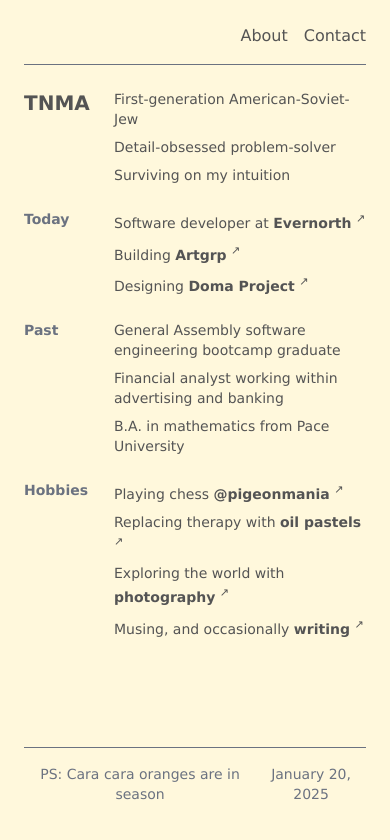
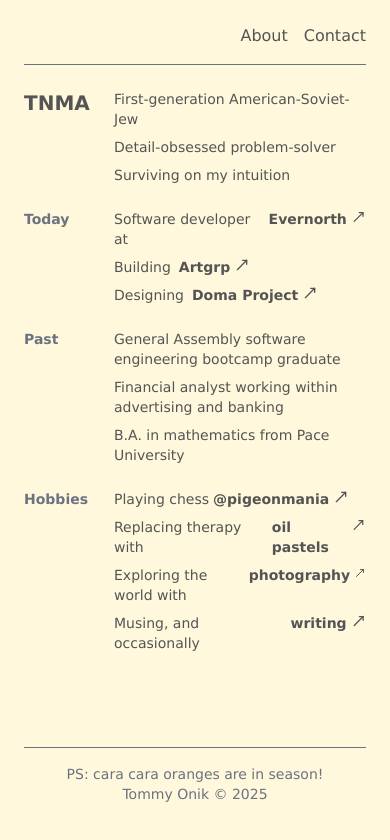
Before and after one commit to TheBerlinMan/tnma-me, a Next.js app: page / in a window 390 px wide. Shown: the top 840 px of the page. Built offline with nearby package versions, Linux system fonts and the light colour scheme.

Commit message:
styling and responsive design

```diff
--- a/app/components/EmailForm.tsx
+++ b/app/components/EmailForm.tsx
@@ -7,24 +7,24 @@ const EmailForm = () => {
     <form
       action="https://formsubmit.co/tommyonik@gmail.com"
       method="POST"
-      className="flex flex-col gap-2 items-end pr-8"
+      className="flex flex-col gap-2 items-start"
     >
       <input
         type="email"
         name="email"
         placeholder="Email"
         required
-        className="w-full bg-transparent border-2 border-black px-4 py-2 rounded"
+        className="w-full bg-transparent border border-black px-4 py-2 rounded"
       />
       <textarea
         name="message"
         placeholder="Message"
         required
-        className="w-full bg-transparent border-2 border-black px-4 py-2 rounded"
+        className="w-full bg-transparent border border-black px-4 py-2 rounded"
       />
       <button
         type="submit"
-        className="font-bold border-2 border-black px-3 py-1 mt-1 rounded"
+        className="font-bold border border-black px-3 py-1 mt-1 rounded text-black text-sm"
       >
         Submit
       </button>
--- a/app/components/Footer.tsx
+++ b/app/components/Footer.tsx
@@ -1,6 +1,6 @@
 'use client'
 
-import { getCurrentDateLong } from '@/lib/functions'
+import { getCurrentYear } from '@/lib/functions'
 import React from 'react'
 
 const Footer = () => {
@@ -9,9 +9,9 @@ const Footer = () => {
 
   const getMessage = () => {
     if (currentMonth === 0 || currentMonth === 1) { // January or February
-      return "PS: Cara cara oranges are in season";
+      return "PS: cara cara oranges are in season!";
     } else if (currentMonth >= 11 || currentMonth <= 3) { // December to April
-      return "PS: Cara cara oranges are in season";
+      return "PS: cara cara oranges are in season!";
     } else {
       return "&quot;Just keep swimming.&quot;";
     }
@@ -20,12 +20,12 @@ const Footer = () => {
   return (
     <footer className="mt-auto text-gray-500 text-sm text-center py-4">
       <hr className="border-gray-500 border-1 mb-4" />
-      <div className="flex justify-between">
+      <div className="flex justify-between flex-col sm:flex-row">
         <p className="text-gray-500 text-sm">
           {getMessage()}
         </p>
         {/* <p>© {getCurrentDateLong()}</p> */}
-        <p>{getCurrentDateLong()}</p>
+        <p>Tommy Onik © {getCurrentYear()}</p>
       </div>
     </footer>
   )
--- a/app/contact/page.tsx
+++ b/app/contact/page.tsx
@@ -2,33 +2,34 @@ import React from "react";
 import { Github, Instagram, Linkedin } from "lucide-react";
 import Link from "next/link";
 import EmailForm from "../components/EmailForm";
+
 const Contact = () => {
   return (
-    <div className="flex">
+    <div className="flex flex-col sm:flex-row gap-8">
       <div className="flex flex-col gap-3 w-1/2">
-        <h1 className="text-lg font-bold">Get in touch</h1>
-        <EmailForm />
-      </div>
-      <div className="flex flex-col gap-3 w-1/2">
-        <h1 className="text-lg font-bold">Socials</h1>
+        <h1 className="text-md font-bold">Socials</h1>
         <div className="flex flex-row gap-2">
           <Github />
           <Link href="https://github.com/TheBerlinMan" target="_blank">
-            : @theberlinman
+            @theberlinman
           </Link>
         </div>
         <div className="flex flex-row gap-2">
           <Linkedin />
           <Link href="https://www.linkedin.com/in/thomas-onik/" target="_blank">
-            : @tommyonik
+            @tommyonik
           </Link>
         </div>
         <div className="flex flex-row gap-2">
           <Instagram />
           <Link href="https://www.instagram.com/im.tnma" target="_blank">
-            : @im.tnma
+            @im.tnma
           </Link>
         </div>
+      </div>
+      <div className="flex flex-col gap-3 w-full sm:w-1/2 pr-8">
+        <h1 className="text-md font-bold">Get in touch...</h1>
+        <EmailForm />
       </div>
     </div>
   );
--- a/app/page.tsx
+++ b/app/page.tsx
@@ -2,6 +2,9 @@
 
 import Link from "next/link";
 import { useState, useEffect } from "react";
+import { ExternalLink } from "lucide-react";
+import { ArrowUpRight } from "lucide-react";
+import { MoveUpRight } from "lucide-react";
 
 const useIsMobile = () => {
   const [isMobile, setIsMobile] = useState(false);
@@ -41,30 +44,30 @@ export default function Home() {
           <h1>Today</h1>
         </TitleDiv>
         <DescDiv>
-          <p>
+          <p className="flex flex-row gap-1">
             Software developer at{" "}
             <Link
-              className="font-bold"
+              className="font-bold ml-1"
               href="https://evernorth.com"
               target="_blank"
             >
               Evernorth
             </Link>{" "}
-            <RedirectIcon />
+            <MoveUpRight size={16} />
           </p>
-          <p>
+          <p className="flex flex-row gap-1">
             Building{" "}
-            <Link className="font-bold" href="/" target="_blank">
+            <Link className="font-bold ml-1" href="/" target="_blank">
               Artgrp
             </Link>{" "}
-            <RedirectIcon />
+            <MoveUpRight size={16} />
           </p>
-          <p>
+          <p className="flex flex-row gap-1">
             Designing{" "}
-            <Link className="font-bold" href="/" target="_blank">
+            <Link className="font-bold ml-1" href="/" target="_blank">
               Doma Project
             </Link>{" "}
-            <RedirectIcon />
+            <MoveUpRight size={16} />
           </p>
         </DescDiv>
       </GroupDiv>
@@ -83,7 +86,7 @@ export default function Home() {
           <h1>Hobbies</h1>
         </TitleDiv>
         <DescDiv>
-          <p>
+          <p className="flex flex-row gap-1">
             Playing chess{" "}
             <Link
               className="font-bold"
@@ -92,33 +95,33 @@ export default function Home() {
             >
               @pigeonmania
             </Link>{" "}
-            <RedirectIcon />
+            <MoveUpRight size={16} />
           </p>
-          <p>
+          <p className="flex flex-row gap-1">
             Replacing therapy with{" "}
-            <Link className="font-bold" href="/art/drawings">
+            <Link className="font-bold ml-1" href="/art/drawings">
               oil pastels
             </Link>{" "}
-            <RedirectIcon />
+            <MoveUpRight size={16} />
           </p>
-          <p>
+          <p className="flex flex-row gap-1"  >
             Exploring the world with{" "}
-            <Link className="font-bold" href="/art/photography">
+            <Link className="font-bold ml-1" href="/art/photography">
               photography
             </Link>{" "}
-            <RedirectIcon />{" "}
+            <MoveUpRight size={16} />
           </p>
-          <p>
+          <p className="flex flex-row gap-1">
             Musing, and occasionally{" "}
             <Link
-              className="font-bold"
+              className="font-bold ml-1"
               href="/"
               // href="https://berlins-blog.vercel.app/"
               target="_blank"
             >
               writing
             </Link>{" "}
-            <RedirectIcon />
+            <MoveUpRight size={16} />
           </p>
         </DescDiv>
       </GroupDiv>
```
